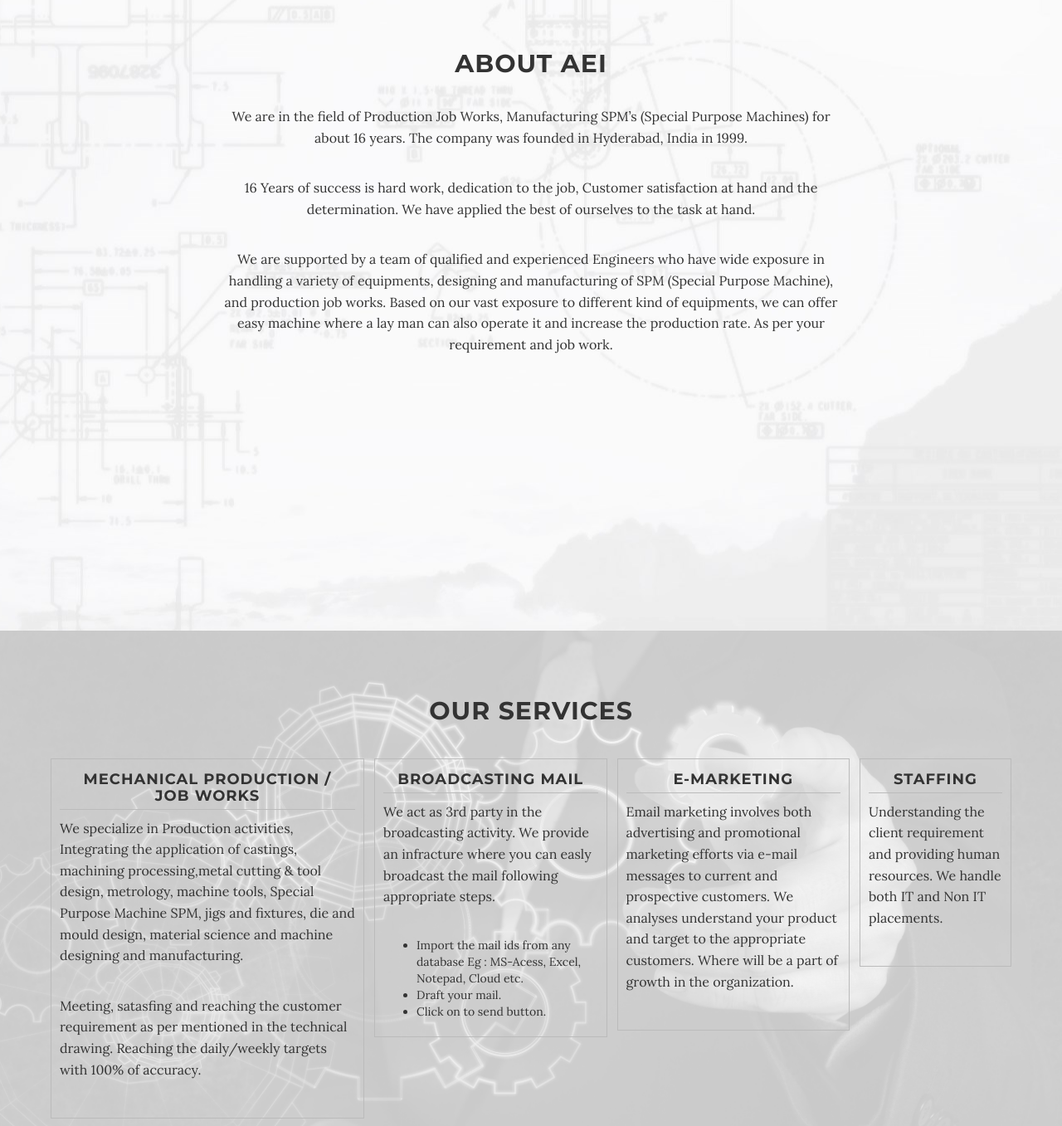
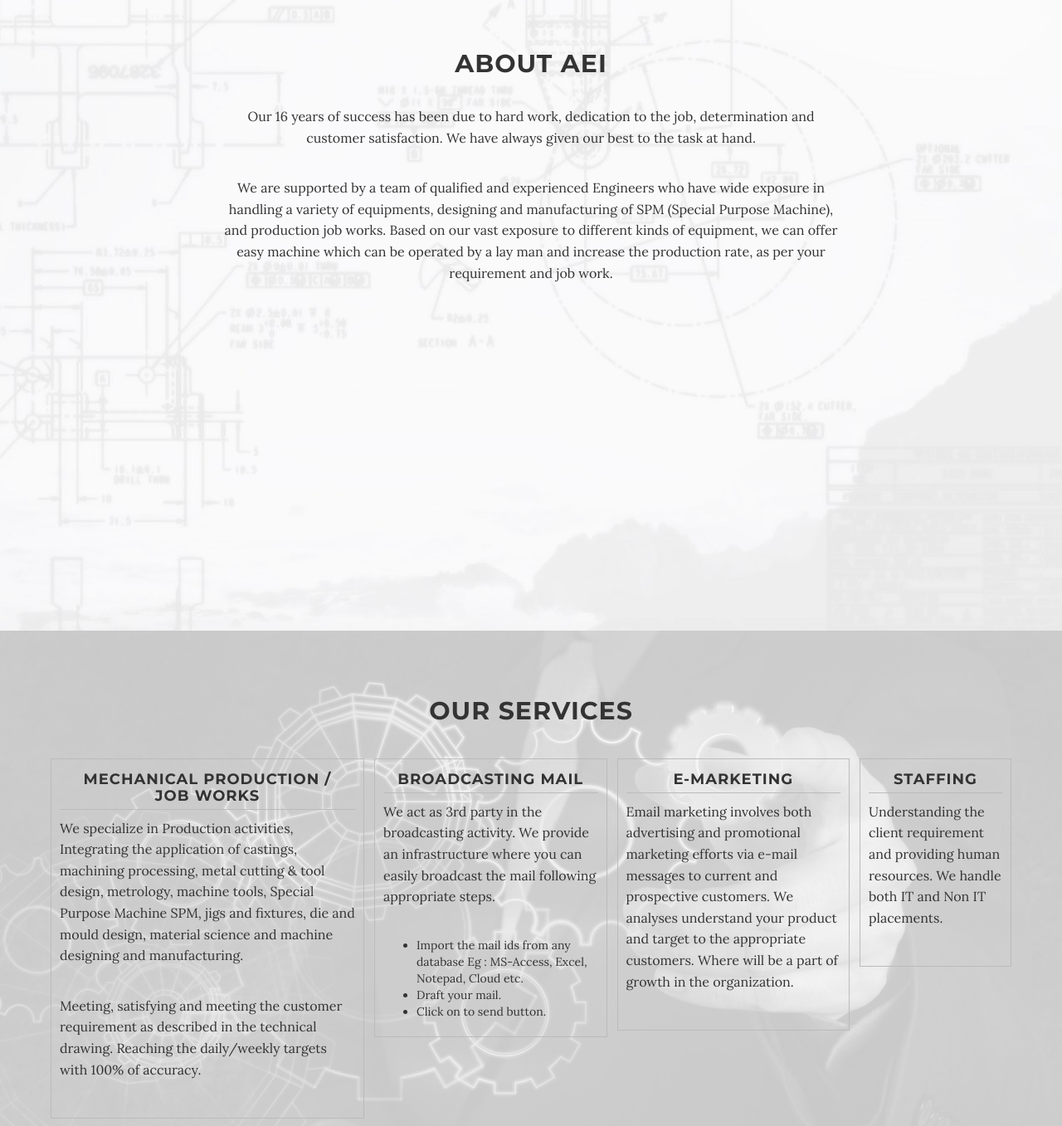
Before and after one commit to utsavnarayan/AEI, a plain HTML site: page index.html in a window 1280 px wide. Shown: the part 840-2197 px from the top of the page at 83% size. Drawn offline with Linux system fonts and the light colour scheme; some packages are replaced by stand-ins of ours.

Commit message:
Fixed grammatical and spelling mistakes

```diff
--- a/index.html
+++ b/index.html
@@ -79,9 +79,8 @@
             <div class="row">
                 <div class="col-lg-8 col-lg-offset-2">
                     <h2>About AEI</h2>
-                    <p>We are in the field of Production Job Works, Manufacturing SPM’s (Special Purpose Machines) for about 16 years. The company was founded in Hyderabad, India in 1999.</p>
-                    <p>16 Years of success is hard work, dedication to the job, Customer satisfaction at hand and the determination. We have applied the best of ourselves to the task at hand.</p>
-                    <p>We are supported by a team of qualified and experienced Engineers who have wide exposure in handling a variety of equipments, designing and manufacturing of SPM (Special Purpose Machine), and production job works. Based on our vast exposure to different kind of equipments, we can offer easy machine where a lay man can also operate it and increase the production rate.  As per your requirement and job work.  </p>
+                    <p>Our 16 years of success has been due to hard work, dedication to the job, determination and customer satisfaction. We have always given our best to the task at hand.</p>
+                    <p>We are supported by a team of qualified and experienced Engineers who have wide exposure in handling a variety of equipments, designing and manufacturing of SPM (Special Purpose Machine), and production job works. Based on our vast exposure to different kinds of equipment, we can offer easy machine which can be operated by a lay man and increase the production rate, as per your requirement and job work.  </p>
                 </div>
             </div>
         </section>
@@ -99,10 +98,10 @@
                         <div>
                             <h4>Mechanical Production / Job Works</h4>
                             <p>
-                                We specialize in Production activities, Integrating the application of castings, machining processing,metal cutting & tool design, metrology, machine tools, Special Purpose Machine  SPM, jigs and fixtures, die and mould design, material science and machine designing and manufacturing.
+                                We specialize in Production activities, Integrating the application of castings, machining processing, metal cutting & tool design, metrology, machine tools, Special Purpose Machine  SPM, jigs and fixtures, die and mould design, material science and machine designing and manufacturing.
                             </p>
                             <p>
-                                Meeting, satasfing and reaching the customer requirement as per mentioned in the technical drawing. Reaching the daily/weekly targets with 100% of accuracy.
+                                Meeting, satisfying and meeting the customer requirement as described in the technical drawing. Reaching the daily/weekly targets with 100% of accuracy.
                             </p>
                         </div>
                     </div>
@@ -110,10 +109,10 @@
                         <div>
                             <h4>Broadcasting Mail</h4>
                             <p>
-                                We act as 3rd party in the broadcasting  activity. We provide an infracture where you can easly broadcast the mail following appropriate steps.
+                                We act as 3rd party in the broadcasting  activity. We provide an infrastructure where you can easily broadcast the mail following appropriate steps.
                             </p>
                             <ul>
-                                <li>Import the mail ids from any database Eg : MS-Acess, Excel, Notepad, Cloud etc.</li>
+                                <li>Import the mail ids from any database Eg : MS-Access, Excel, Notepad, Cloud etc.</li>
                                 <li>Draft your mail.</li>
                                 <li>Click on to send button.</li>
                             </ul>
```
